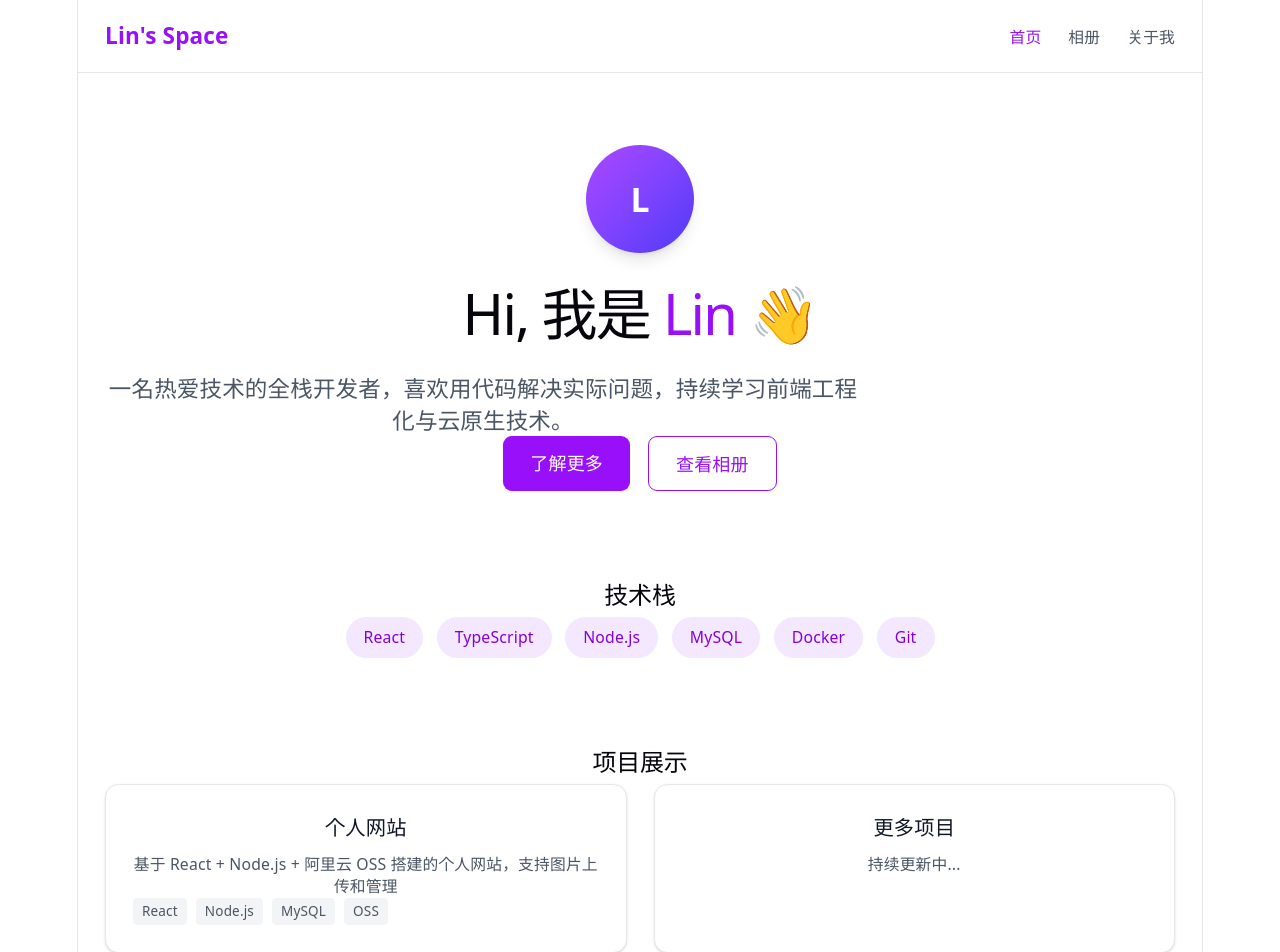
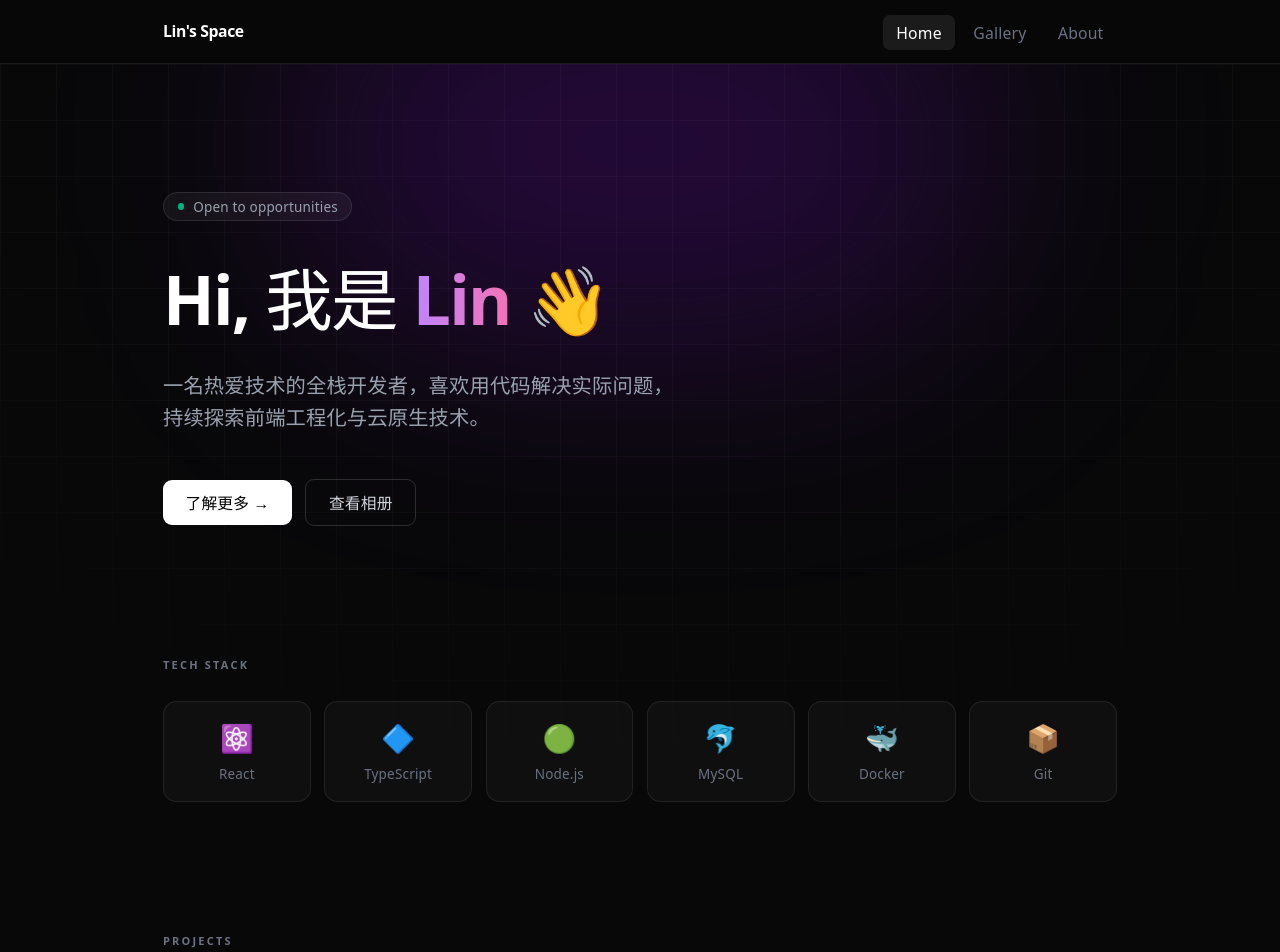
Before and after one commit to LD-H/lin-persol, a React (Vite) app in the folder frontend/: page / in a window 1280 px wide. Shown: the top 952 px of the page. Built offline with nearby package versions, Linux system fonts and the light colour scheme.

Commit message:
个人样式修改

```diff
--- a/frontend/src/components/Footer.tsx
+++ b/frontend/src/components/Footer.tsx
@@ -1,7 +1,37 @@
-export default function Footer() {
+import { Link, useLocation } from 'react-router-dom'
+
+const navItems = [
+  { path: '/', label: 'Home' },
+  { path: '/gallery', label: 'Gallery' },
+  { path: '/about', label: 'About' },
+]
+
+export default function Navbar() {
+  const location = useLocation()
+
   return (
-    <footer className="border-t border-gray-200 dark:border-gray-800 py-8 text-center text-sm text-gray-500 dark:text-gray-400">
-      <p>© {new Date().getFullYear()} Lin's Space. Built with React + Node.js + Aliyun OSS</p>
-    </footer>
+    <header className="sticky top-0 z-50 border-b border-white/8 backdrop-blur-md bg-[#080809]/80">
+      <nav className="max-w-4xl mx-auto px-6 h-14 flex items-center justify-between">
+        <Link to="/" className="text-sm font-semibold text-white tracking-tight hover:text-purple-300 transition-colors">
+          Lin's Space
+        </Link>
+        <ul className="flex items-center gap-1">
+          {navItems.map(({ path, label }) => (
+            <li key={path}>
+              <Link
+                to={path}
+                className={`px-3 py-1.5 rounded-md text-sm transition-all duration-200 ${
+                  location.pathname === path
+                    ? 'text-white bg-white/8'
+                    : 'text-gray-500 hover:text-gray-200 hover:bg-white/5'
+                }`}
+              >
+                {label}
+              </Link>
+            </li>
+          ))}
+        </ul>
+      </nav>
+    </header>
   )
 }
--- a/frontend/src/components/Navbar.tsx
+++ b/frontend/src/components/Navbar.tsx
@@ -1,29 +1,29 @@
 import { Link, useLocation } from 'react-router-dom'
 
 const navItems = [
-  { path: '/', label: '首页' },
-  { path: '/gallery', label: '相册' },
-  { path: '/about', label: '关于我' },
+  { path: '/', label: 'Home' },
+  { path: '/gallery', label: 'Gallery' },
+  { path: '/about', label: 'About' },
 ]
 
 export default function Navbar() {
   const location = useLocation()
 
   return (
-    <header className="sticky top-0 z-50 backdrop-blur-md bg-white/80 dark:bg-gray-900/80 border-b border-gray-200 dark:border-gray-800">
-      <nav className="max-w-5xl mx-auto px-6 h-16 flex items-center justify-between">
-        <Link to="/" className="text-xl font-bold text-purple-600 dark:text-purple-400">
+    <header className="sticky top-0 z-50 border-b border-white/8 backdrop-blur-md bg-[#080809]/80">
+      <nav className="max-w-4xl mx-auto px-6 h-14 flex items-center justify-between">
+        <Link to="/" className="text-sm font-semibold text-white tracking-tight hover:text-purple-300 transition-colors">
           Lin's Space
         </Link>
-        <ul className="flex gap-6">
+        <ul className="flex items-center gap-1">
           {navItems.map(({ path, label }) => (
             <li key={path}>
               <Link
                 to={path}
-                className={`text-sm font-medium transition-colors hover:text-purple-600 dark:hover:text-purple-400 ${
+                className={`px-3 py-1.5 rounded-md text-sm transition-all duration-200 ${
                   location.pathname === path
-                    ? 'text-purple-600 dark:text-purple-400'
-                    : 'text-gray-600 dark:text-gray-400'
+                    ? 'text-white bg-white/8'
+                    : 'text-gray-500 hover:text-gray-200 hover:bg-white/5'
                 }`}
               >
                 {label}
--- a/frontend/src/index.css
+++ b/frontend/src/index.css
@@ -1,27 +1,10 @@
 @import "tailwindcss";
 
 :root {
-  --text: #6b6375;
-  --text-h: #08060d;
-  --bg: #fff;
-  --border: #e5e4e7;
-  --code-bg: #f4f3ec;
-  --accent: #aa3bff;
-  --accent-bg: rgba(170, 59, 255, 0.1);
-  --accent-border: rgba(170, 59, 255, 0.5);
-  --social-bg: rgba(244, 243, 236, 0.5);
-  --shadow:
-    rgba(0, 0, 0, 0.1) 0 10px 15px -3px, rgba(0, 0, 0, 0.05) 0 4px 6px -2px;
-
-  --sans: system-ui, 'Segoe UI', Roboto, sans-serif;
-  --heading: system-ui, 'Segoe UI', Roboto, sans-serif;
-  --mono: ui-monospace, Consolas, monospace;
-
-  font: 18px/145% var(--sans);
+  font: 18px/145% system-ui, 'Segoe UI', Roboto, sans-serif;
   letter-spacing: 0.18px;
-  color-scheme: light dark;
-  color: var(--text);
-  background: var(--bg);
+  background: #080809;
+  color: #9ca3af;
   font-synthesis: none;
   text-rendering: optimizeLegibility;
   -webkit-font-smoothing: antialiased;
@@ -32,82 +15,15 @@
   }
 }
 
-@media (prefers-color-scheme: dark) {
-  :root {
-    --text: #9ca3af;
-    --text-h: #f3f4f6;
-    --bg: #16171d;
-    --border: #2e303a;
-    --code-bg: #1f2028;
-    --accent: #c084fc;
-    --accent-bg: rgba(192, 132, 252, 0.15);
-    --accent-border: rgba(192, 132, 252, 0.5);
-    --social-bg: rgba(47, 48, 58, 0.5);
-    --shadow:
-      rgba(0, 0, 0, 0.4) 0 10px 15px -3px, rgba(0, 0, 0, 0.25) 0 4px 6px -2px;
-  }
-
-  #social .button-icon {
-    filter: invert(1) brightness(2);
-  }
+body {
+  margin: 0;
+  background: #080809;
 }
 
 #root {
-  width: 1126px;
-  max-width: 100%;
-  margin: 0 auto;
-  text-align: center;
-  border-inline: 1px solid var(--border);
+  width: 100%;
   min-height: 100svh;
   display: flex;
   flex-direction: column;
   box-sizing: border-box;
 }
-
-body {
-  margin: 0;
-}
-
-h1,
-h2 {
-  font-family: var(--heading);
-  font-weight: 500;
-  color: var(--text-h);
-}
-
-h1 {
-  font-size: 56px;
-  letter-spacing: -1.68px;
-  margin: 32px 0;
-  @media (max-width: 1024px) {
-    font-size: 36px;
-    margin: 20px 0;
-  }
-}
-h2 {
-  font-size: 24px;
-  line-height: 118%;
-  letter-spacing: -0.24px;
-  margin: 0 0 8px;
-  @media (max-width: 1024px) {
-    font-size: 20px;
-  }
-}
-p {
-  margin: 0;
-}
-
-code,
-.counter {
-  font-family: var(--mono);
-  display: inline-flex;
-  border-radius: 4px;
-  color: var(--text-h);
-}
-
-code {
-  font-size: 15px;
-  line-height: 135%;
-  padding: 4px 8px;
-  background: var(--code-bg);
-}
--- a/frontend/src/pages/About.tsx
+++ b/frontend/src/pages/About.tsx
@@ -1,76 +1,37 @@
-export default function About() {
+import { Link, useLocation } from 'react-router-dom'
+
+const navItems = [
+  { path: '/', label: 'Home' },
+  { path: '/gallery', label: 'Gallery' },
+  { path: '/about', label: 'About' },
+]
+
+export default function Navbar() {
+  const location = useLocation()
+
   return (
-    <div className="max-w-3xl mx-auto px-6 py-12">
-      <h1 className="text-3xl font-bold text-gray-900 dark:text-white mb-2">关于我</h1>
-      <p className="text-gray-500 dark:text-gray-400 mb-10">Hello, nice to meet you!</p>
-
-      <div className="space-y-10">
-        {/* 基本介绍 */}
-        <section className="p-6 rounded-xl bg-white dark:bg-gray-900 border border-gray-200 dark:border-gray-800 shadow-sm">
-          <h2 className="text-lg font-semibold text-gray-900 dark:text-white mb-3">📋 基本信息</h2>
-          <dl className="space-y-2 text-sm text-gray-600 dark:text-gray-400">
-            <div className="flex gap-4">
-              <dt className="font-medium text-gray-800 dark:text-gray-300 w-16 shrink-0">姓名</dt>
-              <dd>Lin</dd>
-            </div>
-            <div className="flex gap-4">
-              <dt className="font-medium text-gray-800 dark:text-gray-300 w-16 shrink-0">方向</dt>
-              <dd>全栈开发 / 云原生</dd>
-            </div>
-            <div className="flex gap-4">
-              <dt className="font-medium text-gray-800 dark:text-gray-300 w-16 shrink-0">爱好</dt>
-              <dd>编程、摄影、阅读</dd>
-            </div>
-          </dl>
-        </section>
-
-        {/* 技能 */}
-        <section className="p-6 rounded-xl bg-white dark:bg-gray-900 border border-gray-200 dark:border-gray-800 shadow-sm">
-          <h2 className="text-lg font-semibold text-gray-900 dark:text-white mb-3">🛠 技术能力</h2>
-          <div className="space-y-3 text-sm">
-            {[
-              { label: '前端', value: 'React / TypeScript / Vite / TailwindCSS', level: 85 },
-              { label: '后端', value: 'Node.js / Express / REST API', level: 75 },
-              { label: '数据库', value: 'MySQL / Prisma ORM', level: 70 },
-              { label: '云服务', value: '阿里云 OSS / ECS', level: 65 },
-            ].map(({ label, value, level }) => (
-              <div key={label}>
-                <div className="flex justify-between mb-1">
-                  <span className="font-medium text-gray-800 dark:text-gray-300">{label}</span>
-                  <span className="text-gray-400 text-xs">{value}</span>
-                </div>
-                <div className="h-2 bg-gray-100 dark:bg-gray-800 rounded-full overflow-hidden">
-                  <div
-                    className="h-full bg-gradient-to-r from-purple-500 to-indigo-500 rounded-full"
-                    style={{ width: `${level}%` }}
-                  />
-                </div>
-              </div>
-            ))}
-          </div>
-        </section>
-
-        {/* 联系方式 */}
-        <section className="p-6 rounded-xl bg-white dark:bg-gray-900 border border-gray-200 dark:border-gray-800 shadow-sm">
-          <h2 className="text-lg font-semibold text-gray-900 dark:text-white mb-3">📬 联系方式</h2>
-          <div className="flex flex-wrap gap-3">
-            <a
-              href="https://github.com"
-              target="_blank"
-              rel="noopener noreferrer"
-              className="px-4 py-2 rounded-lg bg-gray-100 dark:bg-gray-800 text-gray-700 dark:text-gray-300 text-sm hover:bg-purple-100 dark:hover:bg-purple-900/30 transition-colors"
-            >
-              🐙 GitHub
-            </a>
-            <a
-              href="mailto:your@email.com"
-              className="px-4 py-2 rounded-lg bg-gray-100 dark:bg-gray-800 text-gray-700 dark:text-gray-300 text-sm hover:bg-purple-100 dark:hover:bg-purple-900/30 transition-colors"
-            >
-              📧 Email
-            </a>
-          </div>
-        </section>
-      </div>
-    </div>
+    <header className="sticky top-0 z-50 border-b border-white/8 backdrop-blur-md bg-[#080809]/80">
+      <nav className="max-w-4xl mx-auto px-6 h-14 flex items-center justify-between">
+        <Link to="/" className="text-sm font-semibold text-white tracking-tight hover:text-purple-300 transition-colors">
+          Lin's Space
+        </Link>
+        <ul className="flex items-center gap-1">
+          {navItems.map(({ path, label }) => (
+            <li key={path}>
+              <Link
+                to={path}
+                className={`px-3 py-1.5 rounded-md text-sm transition-all duration-200 ${
+                  location.pathname === path
+                    ? 'text-white bg-white/8'
+                    : 'text-gray-500 hover:text-gray-200 hover:bg-white/5'
+                }`}
+              >
+                {label}
+              </Link>
+            </li>
+          ))}
+        </ul>
+      </nav>
+    </header>
   )
 }
--- a/frontend/src/pages/Gallery.tsx
+++ b/frontend/src/pages/Gallery.tsx
@@ -28,17 +28,13 @@ export default function Gallery() {
     }
   }
 
-  useEffect(() => {
-    fetchPhotos()
-  }, [])
+  useEffect(() => { fetchPhotos() }, [])
 
   const handleUpload = async (e: React.ChangeEvent<HTMLInputElement>) => {
     const file = e.target.files?.[0]
     if (!file) return
-
     const formData = new FormData()
     formData.append('file', file)
-
     setUploading(true)
     setError('')
     try {
@@ -65,24 +61,43 @@ export default function Gallery() {
   }
 
   return (
-    <div className="max-w-5xl mx-auto px-6 py-12">
-      <div className="flex items-center justify-between mb-8">
+    <div className="relative min-h-screen bg-[#080809] text-white overflow-hidden">
+
+      {/* 背景网格 */}
+      <div
+        className="pointer-events-none absolute inset-0"
+        style={{
+          backgroundImage:
+            'linear-gradient(to right,#ffffff08 1px,transparent 1px),linear-gradient(to bottom,#ffffff08 1px,transparent 1px)',
+          backgroundSize: '56px 56px',
+          maskImage: 'radial-gradient(ellipse 80% 40% at 50% 0%,#000 60%,transparent 100%)',
+        }}
+      />
+      <div className="pointer-events-none absolute top-[-100px] left-1/2 -translate-x-1/2 w-[500px] h-[280px] rounded-full bg-purple-600/15 blur-[100px]" />
+
+      <div className="relative max-w-5xl mx-auto px-6 py-24">
+
+        {/* ── Header ── */}
+        <div className="flex items-end justify-between mb-12">
           <div>
-          <h1 className="text-3xl font-bold text-gray-900 dark:text-white">相册</h1>
-          <p className="text-gray-500 dark:text-gray-400 mt-1">图片存储于阿里云 OSS</p>
+            <p className="text-[11px] font-semibold tracking-[0.2em] uppercase text-gray-500 mb-4">Gallery</p>
+            <h1 className="text-4xl font-bold tracking-tight text-white mb-2">相册</h1>
+            <p className="text-sm text-gray-500">图片存储于阿里云 OSS</p>
           </div>
           <button
             onClick={() => fileInputRef.current?.click()}
             disabled={uploading}
-          className="px-5 py-2.5 bg-purple-600 text-white rounded-lg font-medium hover:bg-purple-700 disabled:opacity-50 disabled:cursor-not-allowed transition-colors flex items-center gap-2"
+            className="flex items-center gap-2 px-4 py-2 bg-white text-black rounded-lg text-sm font-semibold hover:bg-gray-100 disabled:opacity-40 disabled:cursor-not-allowed transition-all duration-200"
           >
             {uploading ? (
               <>
-              <span className="animate-spin">⟳</span> 上传中...
+                <span className="inline-block animate-spin">↻</span>
+                上传中...
               </>
             ) : (
               <>
-              <span>＋</span> 上传图片
+                <span className="text-base leading-none">+</span>
+                上传图片
               </>
             )}
           </button>
@@ -95,46 +110,54 @@ export default function Gallery() {
           />
         </div>
 
+        {/* ── 错误提示 ── */}
         {error && (
-        <div className="mb-6 p-4 bg-red-50 dark:bg-red-900/20 text-red-600 dark:text-red-400 rounded-lg text-sm">
+          <div className="mb-8 p-4 rounded-xl border border-red-500/20 bg-red-500/8 text-sm text-red-400">
             ⚠️ {error}
           </div>
         )}
 
+        {/* ── 内容区 ── */}
         {loading ? (
-        <div className="text-center py-20 text-gray-400">加载中...</div>
+          <div className="flex items-center justify-center py-32 text-gray-600 text-sm">
+            <span className="inline-block animate-spin mr-2">↻</span>
+            加载中...
+          </div>
         ) : photos.length === 0 ? (
-        <div className="text-center py-20">
-          <div className="text-6xl mb-4">🖼️</div>
-          <p className="text-gray-500 dark:text-gray-400">暂无图片，点击上传按钮添加第一张图片</p>
+          <div className="flex flex-col items-center justify-center py-32 gap-4">
+            <div className="w-16 h-16 rounded-2xl border border-white/8 bg-white/[0.03] flex items-center justify-center text-3xl">
+              🖼️
+            </div>
+            <p className="text-sm text-gray-500">暂无图片，点击右上角上传第一张</p>
           </div>
         ) : (
-        <div className="grid grid-cols-2 md:grid-cols-3 lg:grid-cols-4 gap-4">
+          <div className="grid grid-cols-2 md:grid-cols-3 lg:grid-cols-4 gap-3">
             {photos.map(photo => (
               <div
                 key={photo.id}
-              className="group relative rounded-xl overflow-hidden bg-gray-100 dark:bg-gray-800 aspect-square shadow-sm"
+                className="group relative rounded-xl overflow-hidden border border-white/8 bg-white/[0.03] aspect-square"
               >
                 <img
                   src={photo.url}
                   alt={photo.name}
-                className="w-full h-full object-cover transition-transform group-hover:scale-105"
+                  className="w-full h-full object-cover transition-transform duration-300 group-hover:scale-105"
                 />
-              <div className="absolute inset-0 bg-black/0 group-hover:bg-black/40 transition-colors flex items-end">
-                <div className="w-full p-3 translate-y-full group-hover:translate-y-0 transition-transform">
-                  <p className="text-white text-xs truncate">{photo.name}</p>
+                {/* hover 遮罩 */}
+                <div className="absolute inset-0 bg-black/0 group-hover:bg-black/50 transition-all duration-300 flex flex-col justify-end p-3 translate-y-2 opacity-0 group-hover:opacity-100 group-hover:translate-y-0">
+                  <p className="text-white text-xs truncate mb-1.5">{photo.name}</p>
                   <button
                     onClick={() => handleDelete(photo.id)}
-                    className="mt-1 text-red-300 hover:text-red-100 text-xs"
+                    className="self-start text-xs px-2 py-1 rounded-md bg-red-500/20 border border-red-500/30 text-red-400 hover:bg-red-500/30 transition-colors"
                   >
                     删除
                   </button>
                 </div>
               </div>
-            </div>
             ))}
           </div>
         )}
+
+      </div>
     </div>
   )
 }
--- a/frontend/src/pages/Home.tsx
+++ b/frontend/src/pages/Home.tsx
@@ -1,11 +1,18 @@
 import { Link } from 'react-router-dom'
 
-export default function Home() {
-  const skills = ['React', 'TypeScript', 'Node.js', 'MySQL', 'Docker', 'Git']
+const skills = [
+  { name: 'React',      icon: '⚛️' },
+  { name: 'TypeScript', icon: '🔷' },
+  { name: 'Node.js',    icon: '🟢' },
+  { name: 'MySQL',      icon: '🐬' },
+  { name: 'Docker',     icon: '🐳' },
+  { name: 'Git',        icon: '📦' },
+]
+
 const projects = [
   {
     name: '个人网站',
-      desc: '基于 React + Node.js + 阿里云 OSS 搭建的个人网站，支持图片上传和管理',
+    desc: '基于 React + Node.js + 阿里云 OSS 搭建的个人网站，支持图片上传和管理。',
     tech: ['React', 'Node.js', 'MySQL', 'OSS'],
   },
   {
@@ -15,72 +22,110 @@ export default function Home() {
   },
 ]
 
+export default function Home() {
   return (
-    <div className="max-w-5xl mx-auto px-6 py-16">
-      {/* Hero Section */}
-      <section className="text-center mb-20">
-        <div className="w-24 h-24 rounded-full bg-gradient-to-br from-purple-500 to-indigo-600 mx-auto mb-6 flex items-center justify-center text-white text-3xl font-bold shadow-lg">
-          L
+    <div className="relative min-h-screen bg-[#080809] text-white overflow-hidden">
+
+      {/* 背景网格 */}
+      <div
+        className="pointer-events-none absolute inset-0"
+        style={{
+          backgroundImage:
+            'linear-gradient(to right,#ffffff08 1px,transparent 1px),linear-gradient(to bottom,#ffffff08 1px,transparent 1px)',
+          backgroundSize: '56px 56px',
+          maskImage: 'radial-gradient(ellipse 80% 60% at 50% 0%,#000 60%,transparent 100%)',
+        }}
+      />
+
+      {/* 顶部光晕 */}
+      <div className="pointer-events-none absolute top-[-120px] left-1/2 -translate-x-1/2 w-[700px] h-[400px] rounded-full bg-purple-600/20 blur-[120px]" />
+
+      <div className="relative max-w-4xl mx-auto px-6 py-28">
+
+        {/* ── Hero ── */}
+        <section className="mb-28">
+          {/* 状态徽章 */}
+          <div className="inline-flex items-center gap-2 px-3 py-1 mb-8 rounded-full border border-white/10 bg-white/5 text-xs text-gray-400 backdrop-blur-sm">
+            <span className="w-1.5 h-1.5 rounded-full bg-emerald-400 animate-pulse" />
+            Open to opportunities
           </div>
-        <h1 className="text-5xl font-bold text-gray-900 dark:text-white mb-4">
-          Hi, 我是 <span className="text-purple-600 dark:text-purple-400">Lin</span> 👋
+
+          <h1 className="text-6xl font-bold tracking-tight leading-tight mb-6">
+            Hi, 我是{' '}
+            <span
+              style={{
+                background: 'linear-gradient(90deg,#c084fc,#f472b6)',
+                WebkitBackgroundClip: 'text',
+                WebkitTextFillColor: 'transparent',
+              }}
+            >
+              Lin
+            </span>{' '}
+            👋
           </h1>
-        <p className="text-xl text-gray-600 dark:text-gray-400 mb-8 max-w-2xl mx-auto">
-          一名热爱技术的全栈开发者，喜欢用代码解决实际问题，持续学习前端工程化与云原生技术。
+
+          <p className="text-lg text-gray-400 max-w-xl leading-relaxed mb-10">
+            一名热爱技术的全栈开发者，喜欢用代码解决实际问题，
+            <br />持续探索前端工程化与云原生技术。
           </p>
-        <div className="flex justify-center gap-4">
+
+          <div className="flex items-center gap-3">
             <Link
               to="/about"
-            className="px-6 py-3 bg-purple-600 text-white rounded-lg font-medium hover:bg-purple-700 transition-colors"
+              className="px-5 py-2.5 bg-white text-black rounded-lg text-sm font-semibold hover:bg-gray-100 transition-colors duration-200"
             >
-            了解更多
+              了解更多 →
             </Link>
             <Link
               to="/gallery"
-            className="px-6 py-3 border border-purple-600 text-purple-600 dark:text-purple-400 dark:border-purple-400 rounded-lg font-medium hover:bg-purple-50 dark:hover:bg-purple-900/20 transition-colors"
+              className="px-5 py-2.5 border border-white/15 text-gray-300 rounded-lg text-sm font-medium hover:bg-white/5 hover:border-white/25 transition-all duration-200"
             >
               查看相册
             </Link>
           </div>
         </section>
 
-      {/* Skills Section */}
-      <section className="mb-20">
-        <h2 className="text-2xl font-bold text-gray-900 dark:text-white mb-6 text-center">
-          技术栈
-        </h2>
-        <div className="flex flex-wrap justify-center gap-3">
+        {/* ── Tech Stack ── */}
+        <section className="mb-28">
+          <p className="text-[11px] font-semibold tracking-[0.2em] uppercase text-gray-500 mb-5">
+            Tech Stack
+          </p>
+          <div className="grid grid-cols-3 sm:grid-cols-6 gap-3">
             {skills.map(skill => (
-            <span
-              key={skill}
-              className="px-4 py-2 bg-purple-100 dark:bg-purple-900/30 text-purple-700 dark:text-purple-300 rounded-full text-sm font-medium"
+              <div
+                key={skill.name}
+                className="group flex flex-col items-center gap-2 p-4 rounded-xl border border-white/8 bg-white/[0.03] hover:bg-white/[0.07] hover:border-purple-500/30 transition-all duration-200 cursor-default"
               >
-              {skill}
+                <span className="text-2xl">{skill.icon}</span>
+                <span className="text-xs text-gray-500 group-hover:text-gray-300 transition-colors">
+                  {skill.name}
                 </span>
+              </div>
             ))}
           </div>
         </section>
 
-      {/* Projects Section */}
+        {/* ── Projects ── */}
         <section>
-        <h2 className="text-2xl font-bold text-gray-900 dark:text-white mb-6 text-center">
-          项目展示
-        </h2>
-        <div className="grid grid-cols-1 md:grid-cols-2 gap-6">
+          <p className="text-[11px] font-semibold tracking-[0.2em] uppercase text-gray-500 mb-5">
+            Projects
+          </p>
+          <div className="grid grid-cols-1 md:grid-cols-2 gap-4">
             {projects.map(project => (
               <div
                 key={project.name}
-              className="p-6 rounded-xl border border-gray-200 dark:border-gray-800 hover:border-purple-400 dark:hover:border-purple-500 transition-colors bg-white dark:bg-gray-900 shadow-sm"
+                className="group relative p-6 rounded-xl border border-white/8 bg-white/[0.03] hover:border-purple-500/25 transition-all duration-200 overflow-hidden"
               >
-              <h3 className="text-lg font-semibold text-gray-900 dark:text-white mb-2">
-                {project.name}
-              </h3>
-              <p className="text-gray-600 dark:text-gray-400 text-sm mb-4">{project.desc}</p>
+                {/* hover 光晕 */}
+                <div className="absolute inset-0 bg-gradient-to-br from-purple-500/8 to-transparent opacity-0 group-hover:opacity-100 transition-opacity duration-300 pointer-events-none" />
+
+                <h3 className="font-semibold text-white mb-2">{project.name}</h3>
+                <p className="text-sm text-gray-400 leading-relaxed mb-4">{project.desc}</p>
                 <div className="flex flex-wrap gap-2">
                   {project.tech.map(t => (
                     <span
                       key={t}
-                    className="px-2 py-1 bg-gray-100 dark:bg-gray-800 text-gray-600 dark:text-gray-400 rounded text-xs"
+                      className="px-2 py-0.5 text-xs rounded-md border border-white/8 bg-white/5 text-gray-400"
                     >
                       {t}
                     </span>
@@ -90,6 +135,8 @@ export default function Home() {
             ))}
           </div>
         </section>
+
+      </div>
     </div>
   )
 }
```
Lines whose indentation alone changed are shown as unchanged.
